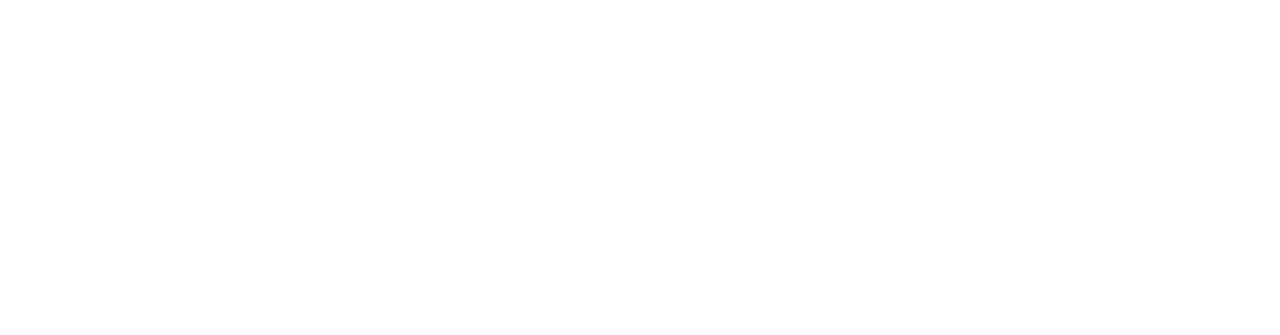
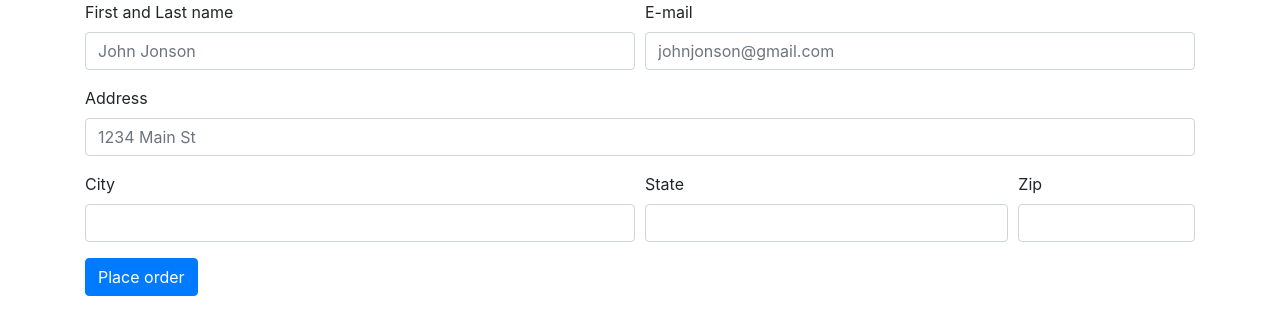
Before and after one commit to aleksandrgaranin/e-commerce-site, a Django app: page /checkout/ in a window 1280 px wide. Before the commit the part shown is empty. Shown: the top 335 px of the page. Run offline with Django 3.2, Linux system fonts and the light colour scheme; some libraries are stand-ins or nearby versions.

Commit message:
checkout.html connected to db, added price of item to checkout page

```diff
--- a/ecomsite/shop/admin.py
+++ b/ecomsite/shop/admin.py
@@ -1,5 +1,6 @@
 from django.contrib import admin
-from .models import Products
+from .models import Products, Order
 # Register your models here.
 
 admin.site.register(Products)
+admin.site.register(Order)
--- a/ecomsite/shop/templates/shop/checkout.html
+++ b/ecomsite/shop/templates/shop/checkout.html
@@ -12,10 +12,45 @@
 <body>
     <div class="container">
         <div class="row">
-            <div class="col-md-6">
-                <ul id="item_list" class="list-group">
-
-                </ul>
+            <div class="col-md-12">
+                <ul id="item_list" class="list-group"></ul>
+            </div>
+        </div>
+        <div class="row">
+            <div class="col-md-12">
+                <form method="POST">
+                    {% csrf_token %}
+                            <input type="hidden" id="items" name="items">
+                        <div class="form-row">
+                        <div class="form-group col-md-6">
+                            <label for="inputName">First and Last name </label>
+                            <input id="name" name="name" type="text" class="form-control" id="inputName" placeholder="John Jonson">
+                        </div>
+                        <div class="form-group col-md-6">
+                            <label for="inputEmail">E-mail</label>
+                            <input id="email" name="email" type="email" class="form-control" id="inputEmail" placeholder="johnjonson@gmail.com">
+                        </div>
+                        </div>
+                        <div class="form-group">
+                        <label for="inputAddress">Address</label>
+                        <input id="address" name="address" type="text" class="form-control" id="inputAddress" placeholder="1234 Main St">
+                        </div>
+                        <div class="form-row">
+                        <div class="form-group col-md-6">
+                            <label for="inputCity">City</label>
+                            <input id="city" name="city" type="text" class="form-control" id="inputCity">
+                        </div>
+                        <div class="form-group col-md-4">
+                            <label for="inputState">State</label>
+                            <input id="state" name="state" type="text" class="form-control" id="inputCity">
+                        </div>
+                        <div class="form-group col-md-2">
+                            <label for="inputZip">Zip</label>
+                            <input id="zipcode" name="zipcode" type="text" class="form-control" id="inputZip">
+                        </div>
+                        </div>
+                        <button type="submit" class="btn btn-primary">Place order</button>
+                    </form>
             </div>
         </div>
     </div>
@@ -35,5 +70,6 @@
     itemString = `<li class="list-group-item">${name}-${quantity}</li>`;
     $('#item_list').append(itemString);
 }
+$('#items').val(JSON.stringify(cart));
 </script>
 </html>
--- a/ecomsite/shop/views.py
+++ b/ecomsite/shop/views.py
@@ -1,5 +1,5 @@
 from django.shortcuts import render
-from .models import Products
+from .models import Products,Order
 from django.core.paginator import Paginator
 
 # Create your views here.
@@ -24,4 +24,16 @@
     return render(request,'shop/detail.html',{'product_object':product_object})
 
 def checkout(request):
+    if request.method == "POST":
+        items = request.POST.get("items","")
+        name = request.POST.get("name","")
+        email = request.POST.get("email","")
+        address = request.POST.get("address","")
+        city = request.POST.get("city","")
+        state = request.POST.get("state","")
+        zipcode = request.POST.get("zipcode","")
+
+        order = Order(items=items,name=name,email=email,address=address,city=city,state=state,zipcode=zipcode)
+        order.save()
+
     return render(request,'shop/checkout.html')
```
Also changed, not shown: ecomsite/shop/models.py (+9 -0 lines), ecomsite/shop/templates/shop/index.html (+8 -4 lines), ecomsite/shop/migrations/0002_order.py (added).
